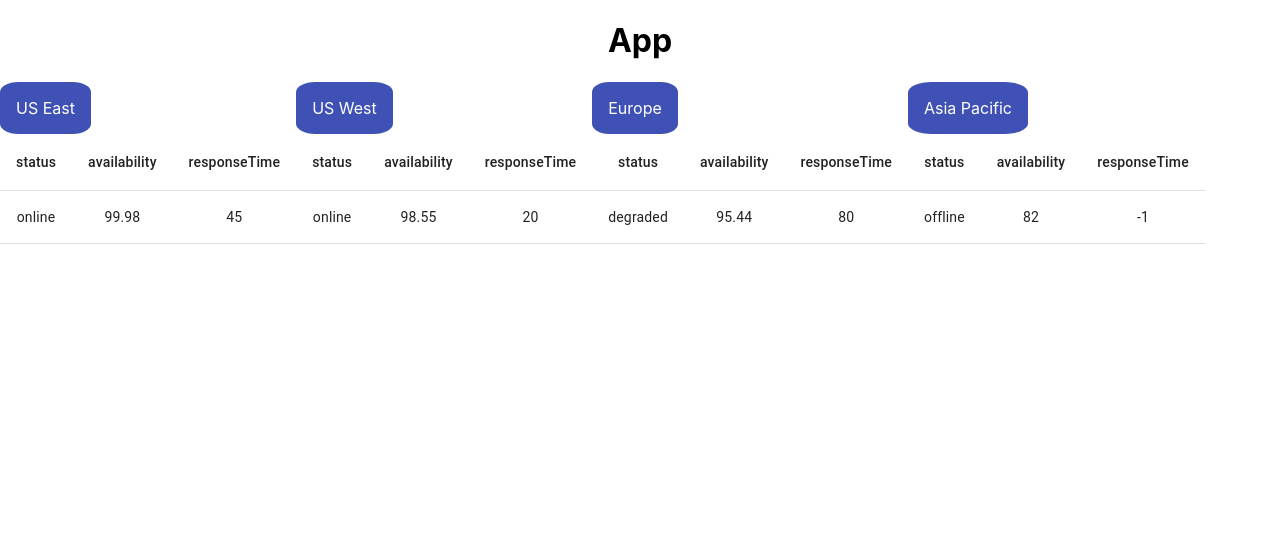
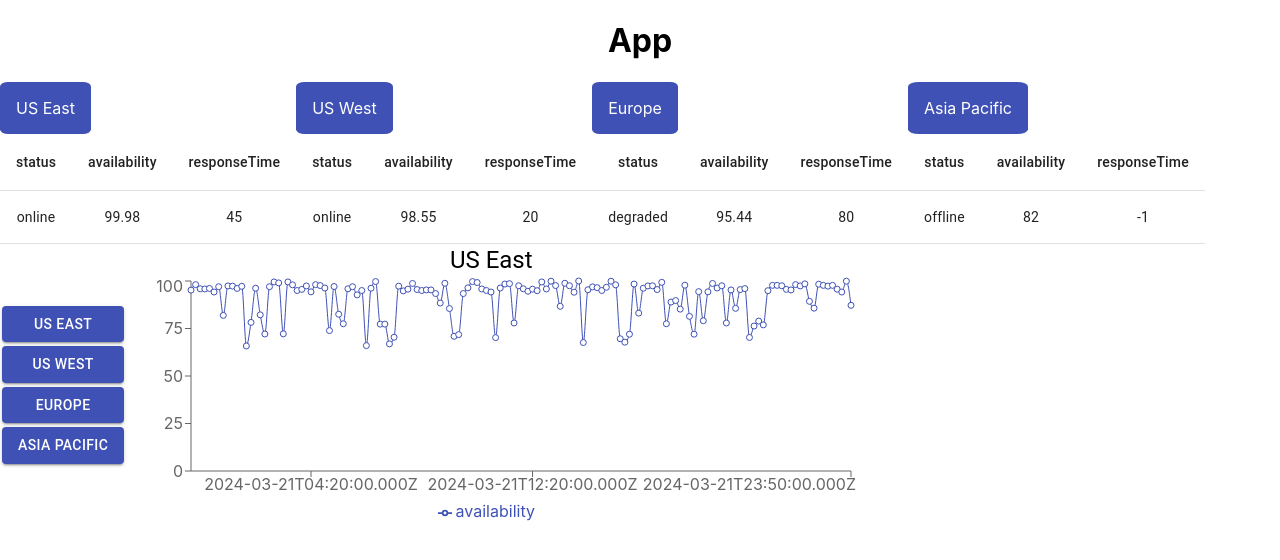
Before and after one commit to AdiBonofiel95/parametrix, a React (Create React App) app in the folder parametrix_proj/: page / in a window 1280 px wide. Shown: the top 560 px of the page. Built offline with nearby package versions, Linux system fonts and the light colour scheme.

Commit message:
Implemintation of regional graphs

```diff
--- a/parametrix_proj/package.json
+++ b/parametrix_proj/package.json
@@ -16,6 +16,7 @@
     "react": "^19.0.0",
     "react-dom": "^19.0.0",
     "react-scripts": "5.0.1",
+    "recharts": "^2.15.0",
     "typescript": "^4.9.5",
     "web-vitals": "^2.1.4"
   },
@@ -44,6 +45,7 @@
     ]
   },
   "devDependencies": {
+    "@babel/plugin-proposal-private-property-in-object": "^7.21.11",
     "ajv": "^7.2.4"
   }
 }
--- a/parametrix_proj/src/App.tsx
+++ b/parametrix_proj/src/App.tsx
@@ -1,22 +1,32 @@
 import './App.css';
-import { HistoricalData, regionData } from './types/types';
-import RegionData from './mockData/regionData';
+import { HistoricalData, RegionData } from './types/types';
+import RegionsData from './mockData/regionData';
 import Dashboard from './components/Dashboard';
 import historicalDataUSEast from './mockData/USEastHistoric';
+import historicalDataUSWest from './mockData/USWestHistoric';
+import historicalDataEurope from './mockData/EuropeHistoric';
+import historicalDataAsiaPacific from './mockData/AsiaPacificHistoric';
+import Grid from '@mui/material/Grid2';
+import AvailabilityGraphs from './components/AvailabilityGraphs';
 
 
 
 function App() {
-
-  const regionData: regionData[] = RegionData;
-  const historicalDataUSE: HistoricalData[] = historicalDataUSEast;
-
-  console.log(historicalDataUSE);
+  const regionData: RegionData[] = RegionsData;
+  const historicalData: HistoricalData[][] = [
+    historicalDataUSEast,
+    historicalDataUSWest,
+    historicalDataEurope,
+    historicalDataAsiaPacific
+  ];
 
   return (
     <div className="App">
       <h1>App</h1>
       <Dashboard allRegionsData={regionData} />
+      <Grid>
+        <AvailabilityGraphs historicalData={historicalData} regionData={regionData}/>
+      </Grid>
     </div>
   );
 }
--- /dev/null
+++ b/parametrix_proj/src/components/AvailabilityGraphs.tsx
@@ -0,0 +1,39 @@
+import { AvailabilityGraphsProps, HistoricalData } from "../types/types";
+import Grid from '@mui/material/Grid2';
+import RegionAvailabilityGraph from "./RegionAvailabilityGraph";
+import { useState } from "react";
+import { Button, Typography } from "@mui/material";
+
+
+
+
+export default function AvailabilityGraphs(props: AvailabilityGraphsProps) {
+    const [graphData, setGraphData] = useState<HistoricalData[]>(
+        props.historicalData.length > 0 ? props.historicalData[0] : []
+    );
+    const [displayedRegionName, setDisplayedRegionName] = useState<string>(props.regionData[0].name);
+
+    const onClick = (index:number) => {
+        setGraphData(props.historicalData[index]);
+        setDisplayedRegionName(props.regionData[index].name);
+    }
+
+    return (
+        <Grid container flexDirection={"row"}>
+            <Grid container flexDirection={"column"} justifyContent={"center"} alignItems={"stretch"}>
+                {props.regionData.map((region, index) => (
+                    <Grid container sx={{margin: "2px", flexDirection: "row"}}>
+                        <Button variant="contained" sx={{backgroundColor: '#3f51b5', width: '100%'}}
+                        onClick={() => onClick(index)}>
+                            {region.name}
+                        </Button>
+                    </Grid>
+                ))}
+            </Grid>
+            <Grid container flexDirection={"column"}>
+                <Typography variant="h5">{displayedRegionName}</Typography>
+                <RegionAvailabilityGraph regionHistoricalData={graphData}/>
+            </Grid>
+        </Grid>
+    )
+}
--- /dev/null
+++ b/parametrix_proj/src/components/RegionAvailabilityGraph.tsx
@@ -0,0 +1,83 @@
+import { useState } from 'react'
+import { RegionAvailabilityGraphProps } from '../types/types'
+import { Legend, Line, LineChart, Tooltip, XAxis, YAxis } from 'recharts'
+
+export default function RegionAvailabilityGraph(props: RegionAvailabilityGraphProps) {
+
+    const [visibleRange, setVisibleRange] = useState([0, props.regionHistoricalData.length - 1]);
+    const [isDragging, setIsDragging] = useState(false);
+    const [dragStartX, setDragStartX] = useState<number | null>(null);
+
+    const handleWheel = (event: React.WheelEvent<HTMLDivElement>) => {
+        event.preventDefault();
+        const [start, end] = visibleRange;
+        const zoomStep = 1;
+
+        if (event.deltaY < 0) {
+        // Zoom in
+        setVisibleRange([
+            Math.min(start + zoomStep, end - 2), // Avoid collapsing the range
+            Math.max(end - zoomStep, start + 2),
+        ]);
+        } else {
+        // Zoom out
+        setVisibleRange([
+            Math.max(start - zoomStep, 0),
+            Math.min(end + zoomStep, props.regionHistoricalData.length - 1),
+        ]);
+        }
+    };
+
+    const handleMouseDown = (event: React.MouseEvent<HTMLDivElement>) => {
+        if (visibleRange[1] - visibleRange[0] < props.regionHistoricalData.length - 1) {
+          setIsDragging(true);
+          setDragStartX(event.clientX);
+        }
+      };
+
+      const handleMouseMove = (event: React.MouseEvent<HTMLDivElement>) => {
+        if (isDragging && dragStartX !== null) {
+          const dragDistance = event.clientX - dragStartX;
+          const dragStep = Math.round(dragDistance / 20); // Adjust sensitivity
+
+          if (dragStep !== 0) {
+            setVisibleRange(([start, end]) => {
+              const newStart = Math.max(start - dragStep, 0);
+              const newEnd = Math.min(end - dragStep, props.regionHistoricalData.length - 1);
+
+              // Prevent moving beyond the bounds of the data
+              if (newEnd - newStart >= end - start) {
+                setDragStartX(event.clientX); // Reset drag start for continuous dragging
+                return [newStart, newEnd];
+              }
+              return [start, end];
+            });
+          }
+        }
+      };
+
+      const handleMouseUp = () => {
+        setIsDragging(false);
+        setDragStartX(null);
+      };
+
+    const filteredData = props.regionHistoricalData.slice(visibleRange[0], visibleRange[1] + 1);
+
+    return (
+        <div
+            onWheel={handleWheel}
+            onMouseDown={handleMouseDown}
+            onMouseMove={handleMouseMove}
+            onMouseUp={handleMouseUp}
+            onMouseLeave={handleMouseUp}>
+                <LineChart width={730} height={250} data={filteredData}>
+                    <XAxis dataKey="timestamp" />
+                    <YAxis  />
+                    <Legend />
+                    <Tooltip />
+                    <Line type="monotone" dataKey="availability" stroke="#3f51b5" />
+                    {/* <Brush dataKey="timestamp" height={10} stroke="#3f51b5"/> */}
+                </LineChart>
+        </div>
+    )
+}
--- a/parametrix_proj/src/components/RegionalDashboard.tsx
+++ b/parametrix_proj/src/components/RegionalDashboard.tsx
@@ -1,5 +1,5 @@
 import { useEffect, useState } from 'react';
-import { regionalDashboardData, RegionalDashboardProps } from '../types/types'
+import { RegionalDashboardData, RegionalDashboardProps } from '../types/types'
 import Grid from '@mui/material/Grid2';
 import { Table, TableBody, TableCell, TableHead, TableRow } from '@mui/material';
 import StyledTytle from './StyledTytle';
@@ -7,7 +7,7 @@ import StyledTytle from './StyledTytle';
 
 export default function RegionalDashboard(props: RegionalDashboardProps) {
 
-    const [data, setData] = useState<regionalDashboardData>({});
+    const [data, setData] = useState<RegionalDashboardData>({});
     const [regionName, setRegionName] = useState('');
 
     useEffect(() => {
--- a/parametrix_proj/src/components/StyledTytle.tsx
+++ b/parametrix_proj/src/components/StyledTytle.tsx
@@ -4,7 +4,7 @@ type tytleProps = {tytle: string}
 
 export default function StyledTytle(props: tytleProps) {
   return (
-    <Box sx={{ backgroundColor: '#3f51b5',color: 'white', borderRadius: '20%', padding: '16px'}}>
+    <Box sx={{ backgroundColor: '#3f51b5',color: 'white', borderRadius: '9%', padding: '16px'}}>
         {props.tytle}
     </Box>
   )
--- /dev/null
+++ b/parametrix_proj/src/mockData/AsiaPacificHistoric.ts
@@ -0,0 +1,6 @@
+import generateHistoricalData from "../services/GenerateHistoricMockData";
+import { HistoricalData } from "../types/types";
+
+const historicalDataAsiaPacific: HistoricalData[] = generateHistoricalData('2024-03-21T00:00:00Z');
+
+export default historicalDataAsiaPacific;
--- /dev/null
+++ b/parametrix_proj/src/mockData/EuropeHistoric.ts
@@ -0,0 +1,6 @@
+import generateHistoricalData from "../services/GenerateHistoricMockData";
+import { HistoricalData } from "../types/types";
+
+const historicalDataEurope: HistoricalData[] = generateHistoricalData('2024-03-21T00:00:00Z');
+
+export default historicalDataEurope;
--- a/parametrix_proj/src/mockData/USWestHistoric.ts
+++ b/parametrix_proj/src/mockData/USWestHistoric.ts
@@ -1,9 +1,6 @@
+import generateHistoricalData from "../services/GenerateHistoricMockData";
 import { HistoricalData } from "../types/types";
 
-const historicalData: HistoricalData[] = [
-    {
-      timestamp: '2024-03-19T00:00:00',
-      availability: 99.95,
-    },
-    // ... other timestamps
-];
+const historicalDataUSWest: HistoricalData[] = generateHistoricalData('2024-03-21T00:00:00Z');
+
+export default historicalDataUSWest;
--- a/parametrix_proj/src/mockData/regionData.ts
+++ b/parametrix_proj/src/mockData/regionData.ts
@@ -1,6 +1,6 @@
-import { regionData, Status } from '../types/types'
+import { RegionData, Status } from '../types/types'
 
-const RegionData: regionData[] = [{
+const RegionsData: RegionData[] = [{
     id: 'us-east',
     name: 'US East',
     status: Status.Online,
@@ -30,4 +30,4 @@ const RegionData: regionData[] = [{
 },
 ]
 
-export default RegionData;
+export default RegionsData;
--- a/parametrix_proj/src/types/types.ts
+++ b/parametrix_proj/src/types/types.ts
@@ -1,12 +1,12 @@
 export interface RegionalDashboardProps {
-    regionalData: regionData,
+    regionalData: RegionData,
 }
 
 export interface DashboardProps {
-    allRegionsData: regionData[]
+    allRegionsData: RegionData[]
 }
 
-export interface regionData {
+export interface RegionData {
     id: string;
     name: string;
     status: Status;
@@ -14,7 +14,7 @@ export interface regionData {
     responseTime: number;
 }
 
-export interface regionalDashboardData {
+export interface RegionalDashboardData {
     status?: Status,
     availability?: number,
     responseTime?: number
@@ -25,6 +25,15 @@ export interface HistoricalData {
     availability: number;
 }
 
+export interface RegionAvailabilityGraphProps {
+    regionHistoricalData: HistoricalData[]
+}
+
+export interface AvailabilityGraphsProps {
+    historicalData: HistoricalData[][],
+    regionData: RegionData[]
+}
+
 export enum Status {
     Online = 'online',
     Degraded = 'degraded',
```
Also changed, not shown: 1 other file (tests, documents, lock files or other folders).
